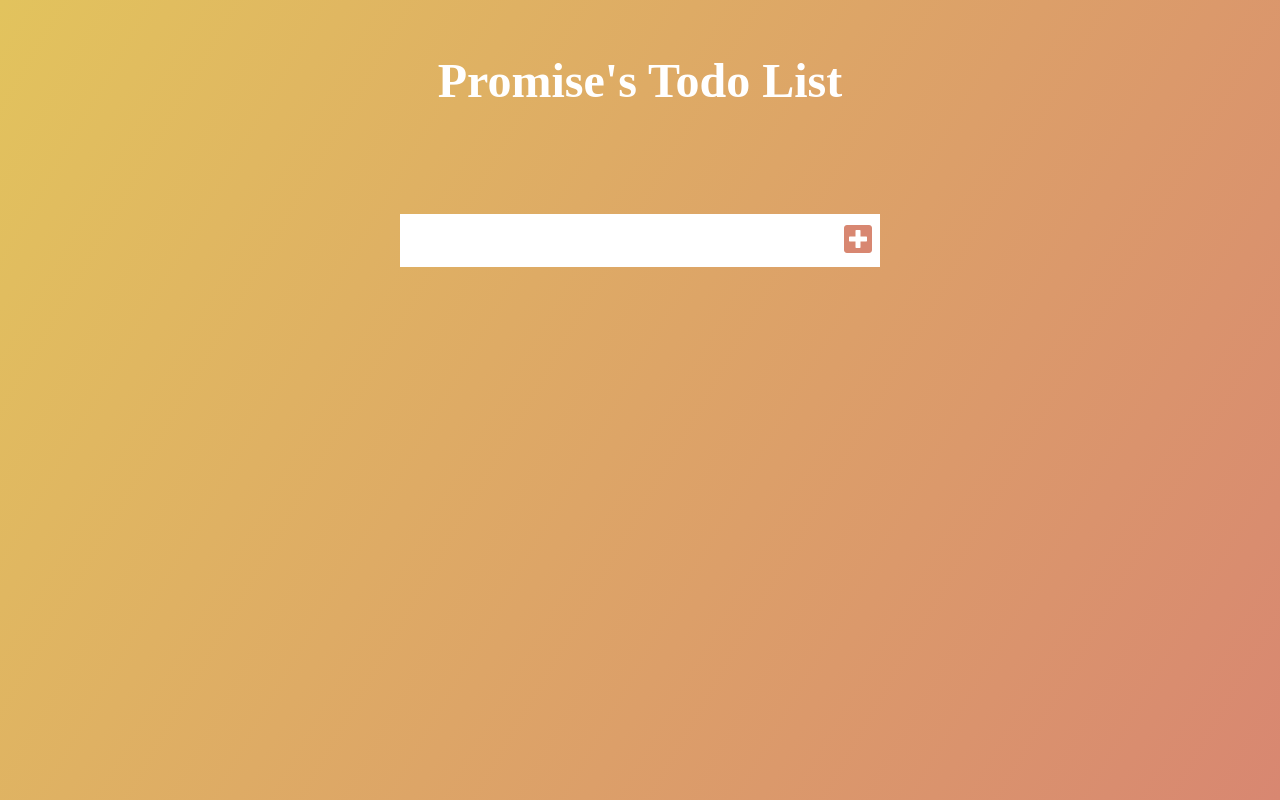
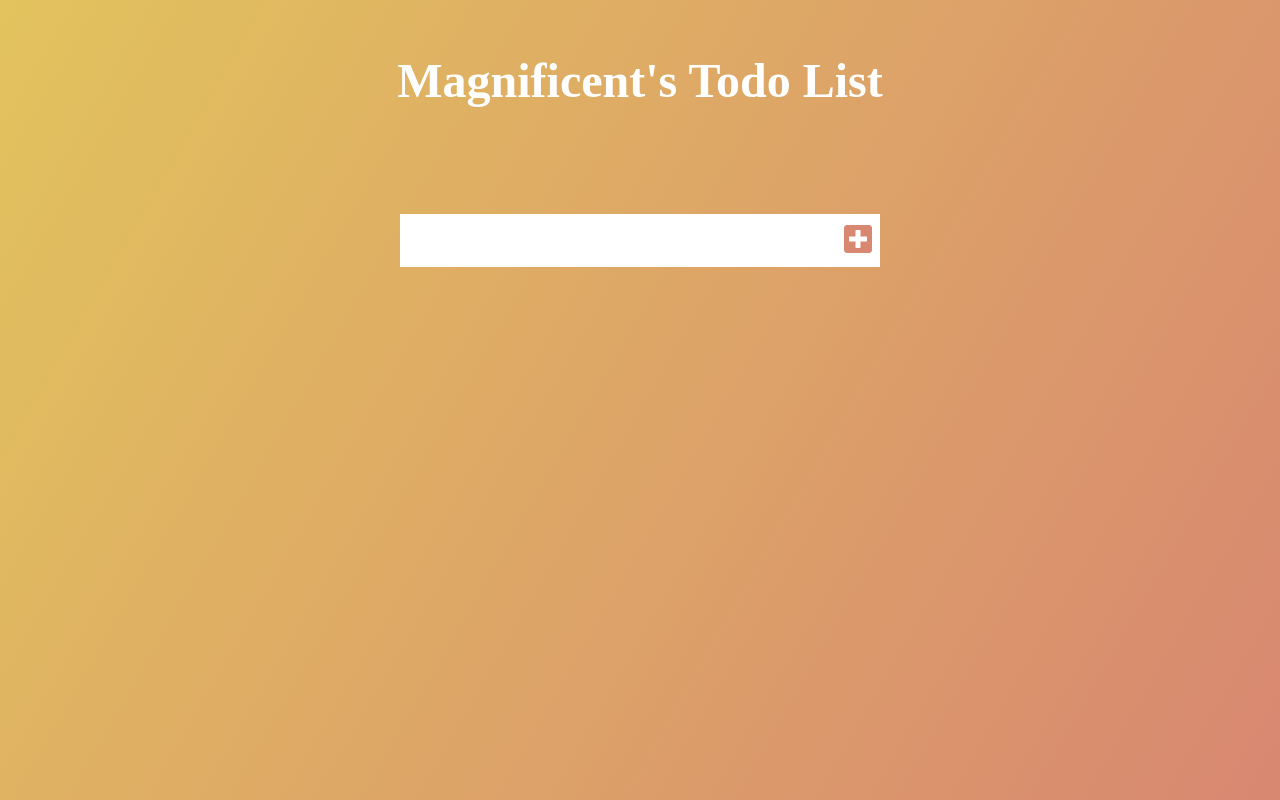
Before and after one commit to Orung/todoapp, a plain HTML site: page index.html in a window 1280 px wide. Drawn offline with Linux system fonts and the light colour scheme.

Commit message:
todo app

```diff
--- a/index.html
+++ b/index.html
@@ -10,7 +10,7 @@
 </head>
 <body>
     <header>
-        <h1 class="change-color">Promise's Todo List</h1>
+        <h1 class="change-color">Magnificent's Todo List</h1>
     </header>
     <form action="">
         <input type="text" name="" class="todo-input" id="">
```
